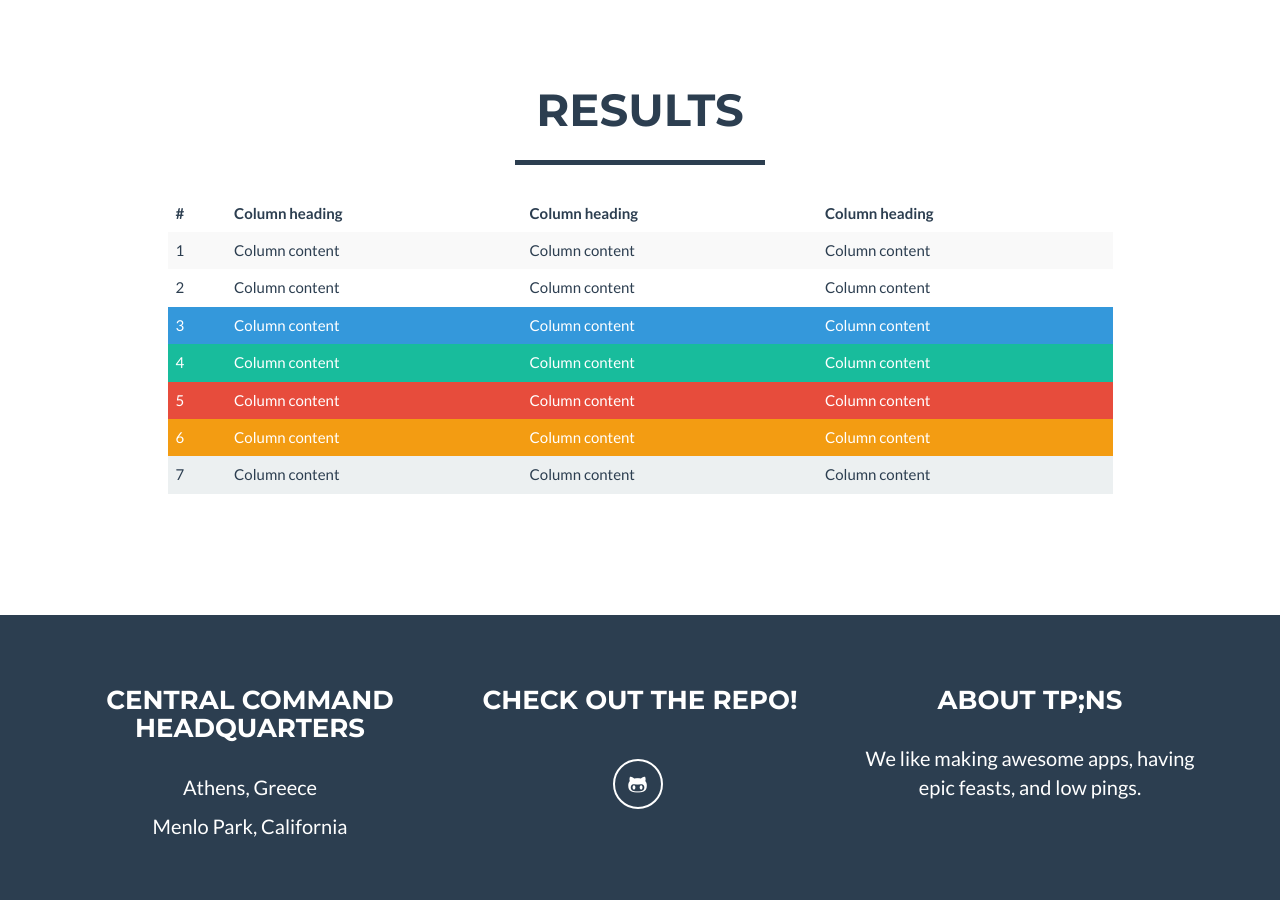
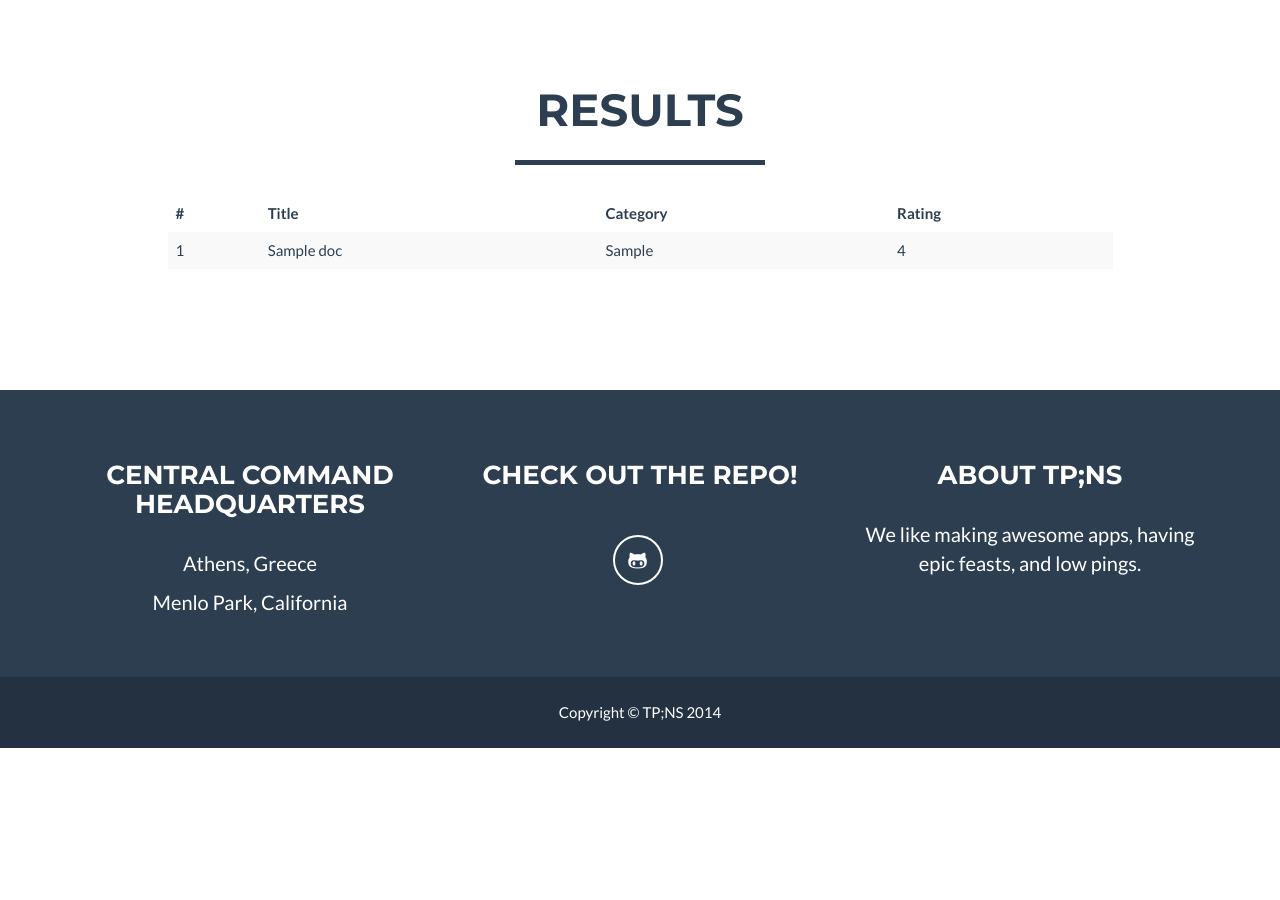
Before and after one commit to NoahLE/EULAThingy, a Django app: template eulathingy/templates/dashboard/results.html in a window 1280 px wide. Shown: the part 115-1015 px from the top of the page. After the commit the page ends 863 px from the top, so only its background shows below. Run offline with Django 3.2, Linux system fonts and the light colour scheme; the template is opened without the code that fills it: most values are stand-ins (such as "Sample title", 1, 10 or a date in 2020); parts of the project's set-up code (start-up, migrations or seed data) failed here and were passed over; some libraries are stand-ins or nearby versions.

Commit message:
results working

```diff
--- a/eulathingy/templates/dashboard/results.html
+++ b/eulathingy/templates/dashboard/results.html
@@ -20,54 +20,20 @@
                 <thead>
                   <tr>
                     <th>#</th>
-                    <th>Column heading</th>
-                    <th>Column heading</th>
-                    <th>Column heading</th>
+                    <th>Title</th>
+                    <th>Category</th>
+                    <th>Rating</th>
                   </tr>
                 </thead>
                 <tbody>
-                  <tr>
-                    <td>1</td>
-                    <td>Column content</td>
-                    <td>Column content</td>
-                    <td>Column content</td>
-                  </tr>
-                  <tr>
-                    <td>2</td>
-                    <td>Column content</td>
-                    <td>Column content</td>
-                    <td>Column content</td>
-                  </tr>
-                  <tr class="info">
-                    <td>3</td>
-                    <td>Column content</td>
-                    <td>Column content</td>
-                    <td>Column content</td>
-                  </tr>
-                  <tr class="success">
-                    <td>4</td>
-                    <td>Column content</td>
-                    <td>Column content</td>
-                    <td>Column content</td>
-                  </tr>
-                  <tr class="danger">
-                    <td>5</td>
-                    <td>Column content</td>
-                    <td>Column content</td>
-                    <td>Column content</td>
-                  </tr>
-                  <tr class="warning">
-                    <td>6</td>
-                    <td>Column content</td>
-                    <td>Column content</td>
-                    <td>Column content</td>
-                  </tr>
-                  <tr class="active">
-                    <td>7</td>
-                    <td>Column content</td>
-                    <td>Column content</td>
-                    <td>Column content</td>
-                  </tr>
+                  {% for doc in docs %}
+                      <tr>
+                        <td>{{ forloop.counter }}</td>
+                        <td>{{ doc.title }}</td>
+                        <td>{{ doc.get_category_display }}</td>
+                        <td>{{ doc.rating }}</td>
+                      </tr>
+                  {% endfor %}
                 </tbody>
               </table>
                 </div>
```
Also changed, not shown: eulathingy/dashboard/views.py (+7 -1 lines).
